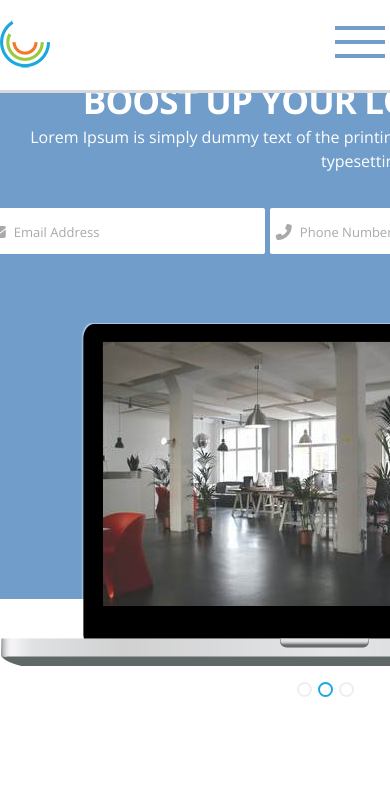
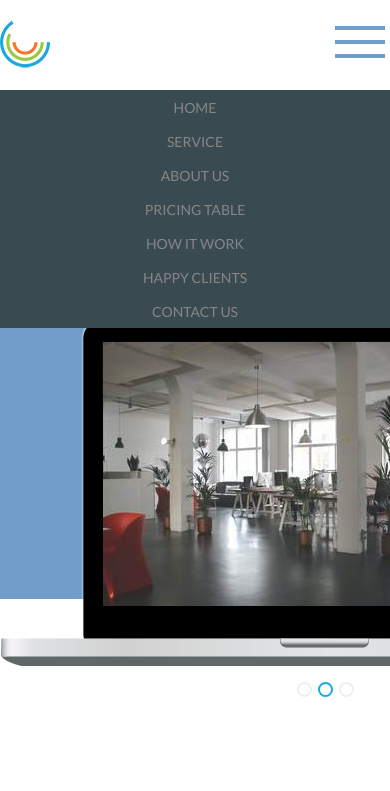
Before and after one commit to Maks-hub256/Boost-bis, a plain HTML site: page Index.html in a window 390 px wide. Both pictures are taken after a click on the button 360 px from the left and 42 px from the top of the page. Shown: the top 791 px of the page. Drawn offline with nearby package versions, Linux system fonts and the light colour scheme; a web font is replaced by a local one.

Commit message:
Update Index.html

```diff
--- a/Index.html
+++ b/Index.html
@@ -21,16 +21,16 @@
 
                 </div>
                 <ul class="pre-header__navbar">
-                    <li class="pre-header__item"><a href="#Home" class="pre-header__link">Home</a></li>
+                    <li class="pre-header__item"><a href="#Home" class="pre-header__link" >Home</a></li>
                     <li class="pre-header__item"><a href="#services" class="pre-header__link">Service</a></li>
                     <li class="pre-header__item"><a href="#aboutUs" class="pre-header__link">About us</a></li>
                     <li class="pre-header__item"><a href="#price" class="pre-header__link">Pricing Table</a></li>
-                    <li class="pre-header__item"><a href="#howItWorks" class="pre-header__link">How it work</a></li>
-                    <li class="pre-header__item"><a href="#clients" class="pre-header__link">Happy Clients</a></li>
+                    <li class="pre-header__item"><a href="#howItWorks" class="pre-header__link" >How it work</a></li>
+                    <li class="pre-header__item"><a href="#clients" class="pre-header__link" >Happy Clients</a></li>
                     <li class="pre-header__item"><a href="#contacts" class="pre-header__link">Contact Us</a></li>
                 </ul>
                 <div class="pre-header__burger-area">
-                    <button class="pre-header__burger">
+                    <button class="pre-header__burger" onclick="burgerActive(this)">
                         <span class="pre-header__burger-item"></span>
                         <span class="pre-header__burger-item"></span>
                         <span class="pre-header__burger-item"></span>
@@ -378,7 +378,12 @@
 
 
 
-
+        <script>
+            const active = document.querySelector('.pre-header__navbar')
+            function burgerActive(){
+                active.classList.toggle('active-burger')
+            }
+        </script>
         <script src="https://code.jquery.com/jquery-3.5.1.slim.min.js" integrity="sha384-DfXdz2htPH0lsSSs5nCTpuj/zy4C+OGpamoFVy38MVBnE+IbbVYUew+OrCXaRkfj" crossorigin="anonymous"></script>
         <script src="https://cdn.jsdelivr.net/npm/popper.js@1.16.0/dist/umd/popper.min.js" integrity="sha384-Q6E9RHvbIyZFJoft+2mJbHaEWldlvI9IOYy5n3zV9zzTtmI3UksdQRVvoxMfooAo" crossorigin="anonymous"></script>
         <script src="https://stackpath.bootstrapcdn.com/bootstrap/4.5.0/js/bootstrap.min.js" integrity="sha384-OgVRvuATP1z7JjHLkuOU7Xw704+h835Lr+6QL9UvYjZE3Ipu6Tp75j7Bh/kR0JKI" crossorigin="anonymous"></script>
```
